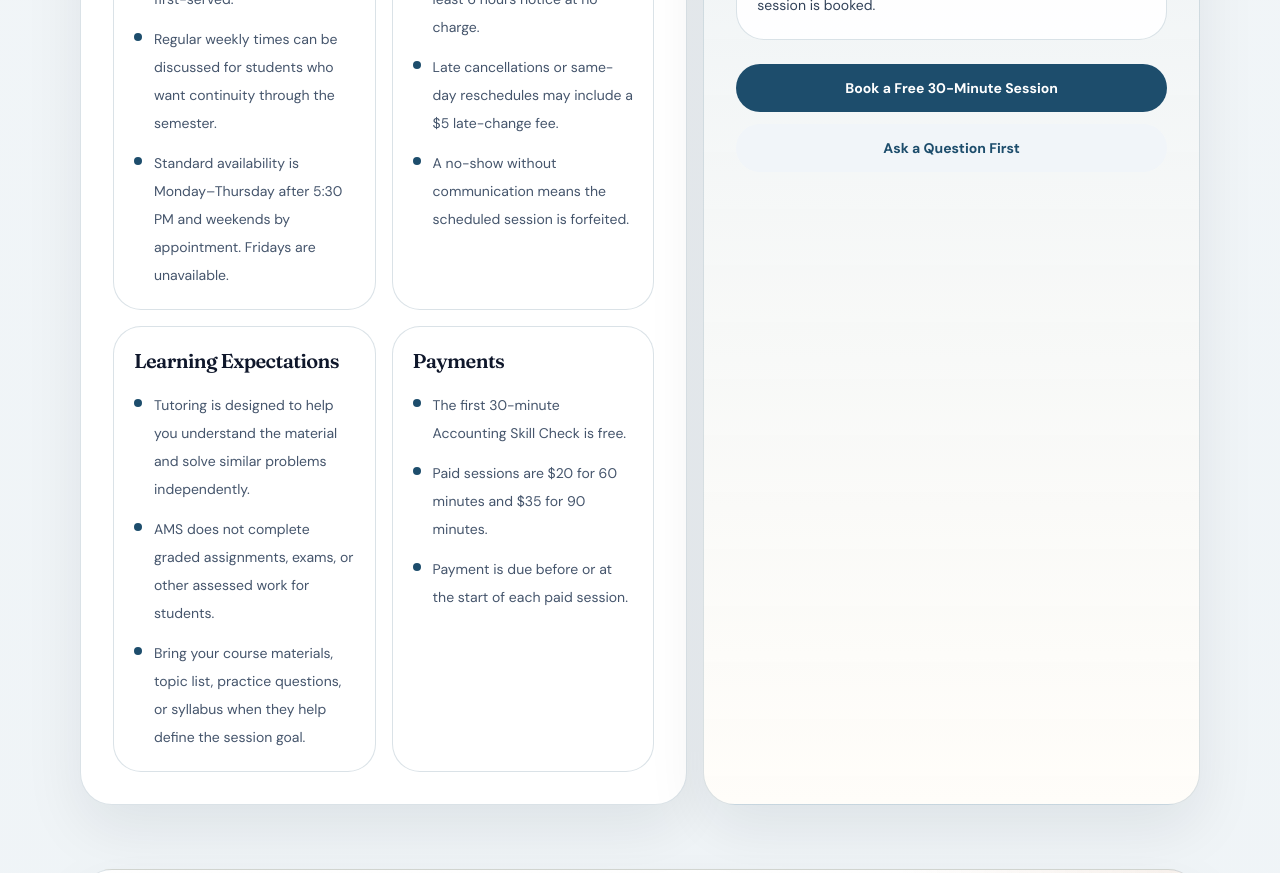
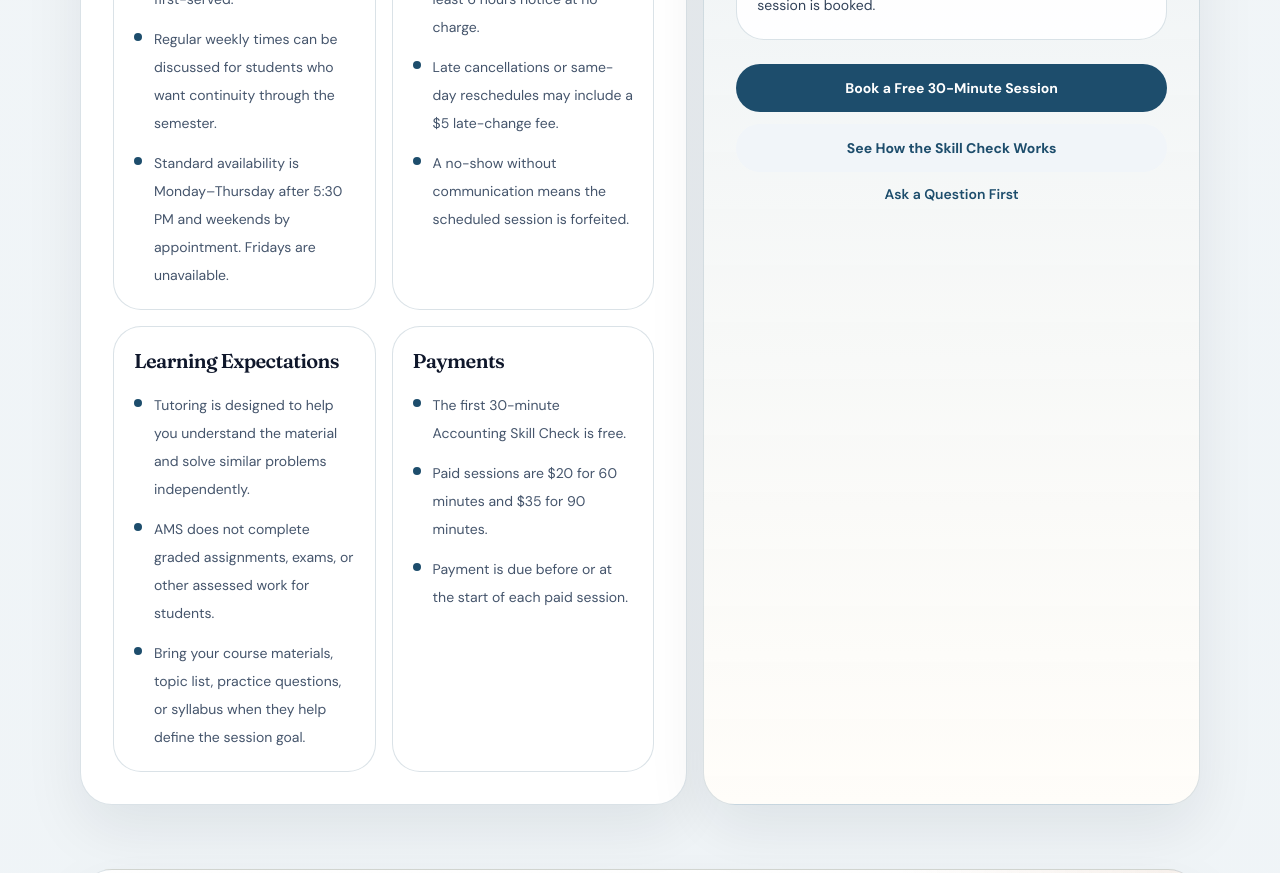
Before and after one commit to ryansoccer21-oss/accounting-made-simple, a Next.js app: page / in a window 1280 px wide. Shown: the part 5840-6713 px from the top of the page. Built offline with nearby package versions, Linux system fonts and the light colour scheme.

Commit message:
Link pricing section to Skill Check details

```diff
--- a/components/pricing-booking.js
+++ b/components/pricing-booking.js
@@ -1,3 +1,4 @@
+import Link from "next/link";
 import SectionHeading from "./section-heading";
 import { contactInfo, policyGroups, pricingOptions } from "../lib/site-data";
 
@@ -64,7 +65,10 @@ export default function PricingBooking() {
             <a className="cta-primary" href={contactInfo.bookingUrl} rel="noreferrer" target="_blank">
               Book a Free 30-Minute Session
             </a>
-            <a className="cta-secondary" href={`mailto:${contactInfo.email}?subject=Accounting%20Tutoring%20Question`}>
+            <Link className="cta-secondary" href="/skill-check">
+              See How the Skill Check Works
+            </Link>
+            <a className="text-center text-sm font-semibold text-[color:var(--brand)]" href={`mailto:${contactInfo.email}?subject=Accounting%20Tutoring%20Question`}>
               Ask a Question First
             </a>
           </div>
```
